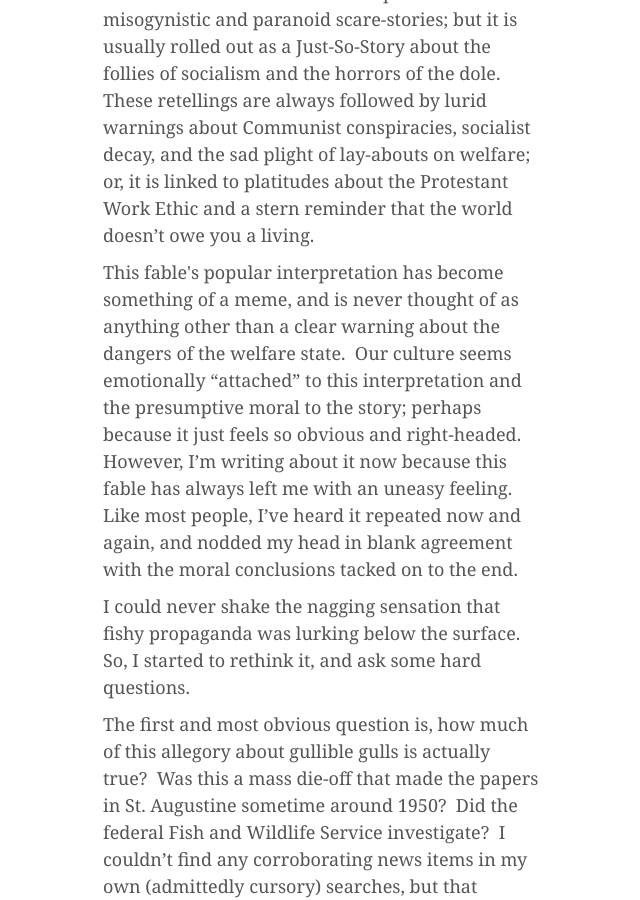
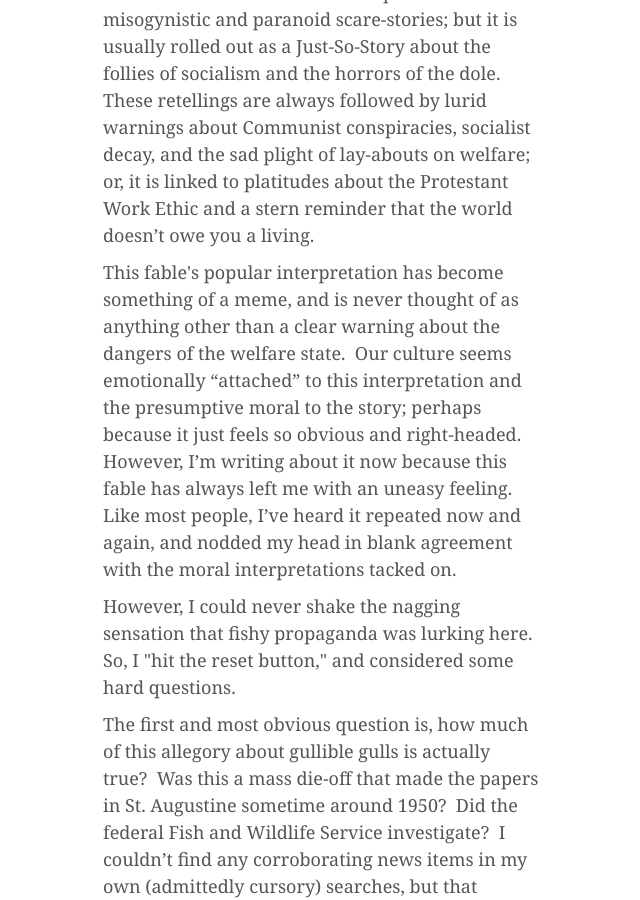
Before and after one commit to coryburt/coryburt.github.io, a Jekyll site: the page proj/bootstrap-blog/page4.html, which Jekyll copies as it is, in a window 1280 px wide and 900 px high, scrolled down 1244 px. Shown: the whole window, without its empty margins (202-842 px from the left). Built offline with Jekyll 4.4.1, drawn with Linux system fonts in a browser that asks for light colours; nearby versions of some CDN libraries.

```diff
--- a/proj/bootstrap-blog/page4.html
+++ b/proj/bootstrap-blog/page4.html
@@ -53,9 +53,9 @@
 
 	<p>This fable's popular interpretation has become something of a meme, and is never thought of as anything other than a clear warning about the dangers of the welfare state.&nbsp;
         Our culture seems emotionally “attached” to this interpretation and the presumptive moral to the story; perhaps because it just feels so obvious and right-headed.  However, I’m writing about it now because this fable has always left me with an uneasy feeling.&nbsp;
-        Like most people, I’ve heard it repeated now and again, and nodded my head in blank agreement with the moral conclusions tacked on to the end.</p>
+        Like most people, I’ve heard it repeated now and again, and nodded my head in blank agreement with the moral interpretations tacked on.</p>
 
-    <p>I could never shake the nagging sensation that fishy propaganda was lurking below the surface.&nbsp; So, I started to rethink it, and ask some hard questions.</p>
+    <p>However, I could never shake the nagging sensation that fishy propaganda was lurking here.&nbsp; So, I "hit the reset button," and considered some hard questions.</p>
 
 	<p>The first and most obvious question is, how much of this allegory about gullible gulls is actually true?&nbsp;
         Was this a mass die-off that made the papers in St. Augustine sometime around 1950?&nbsp;
```
